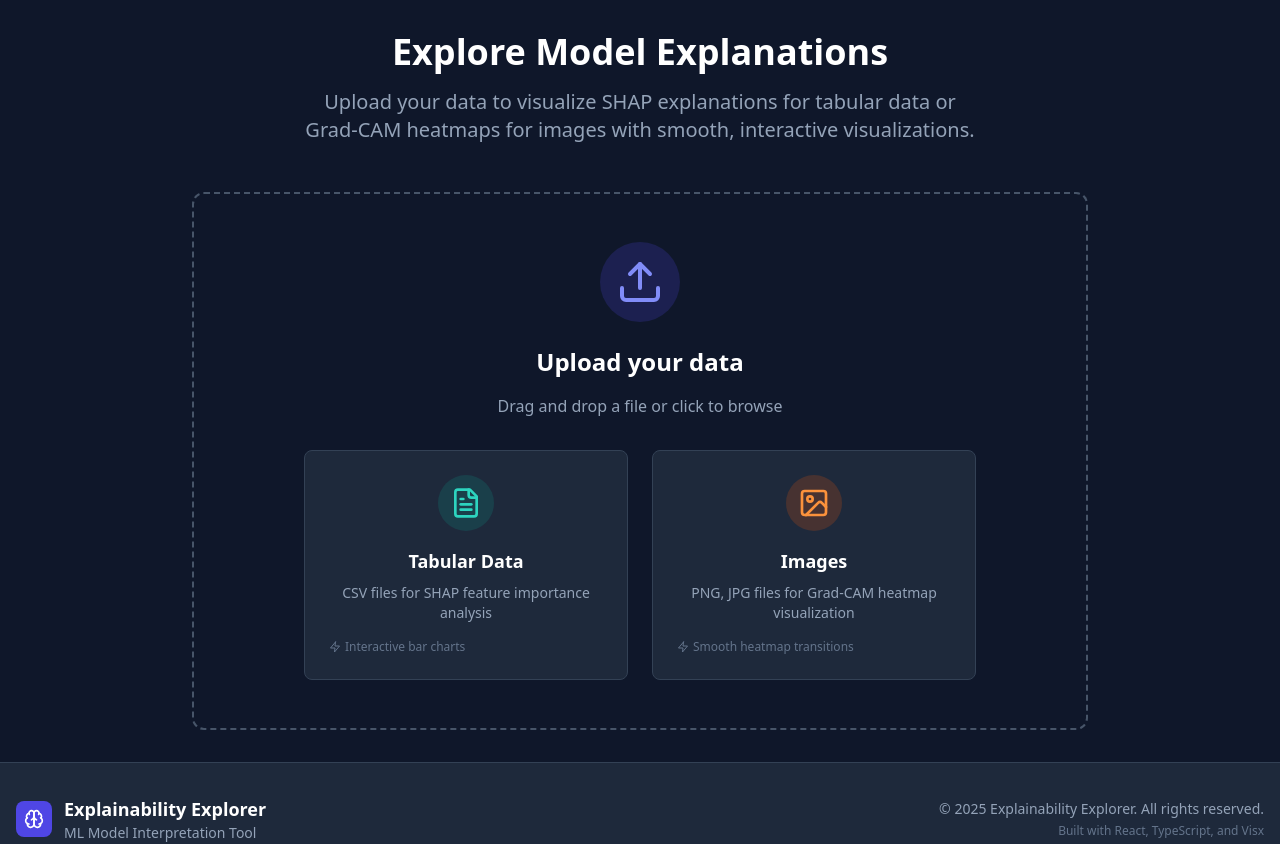
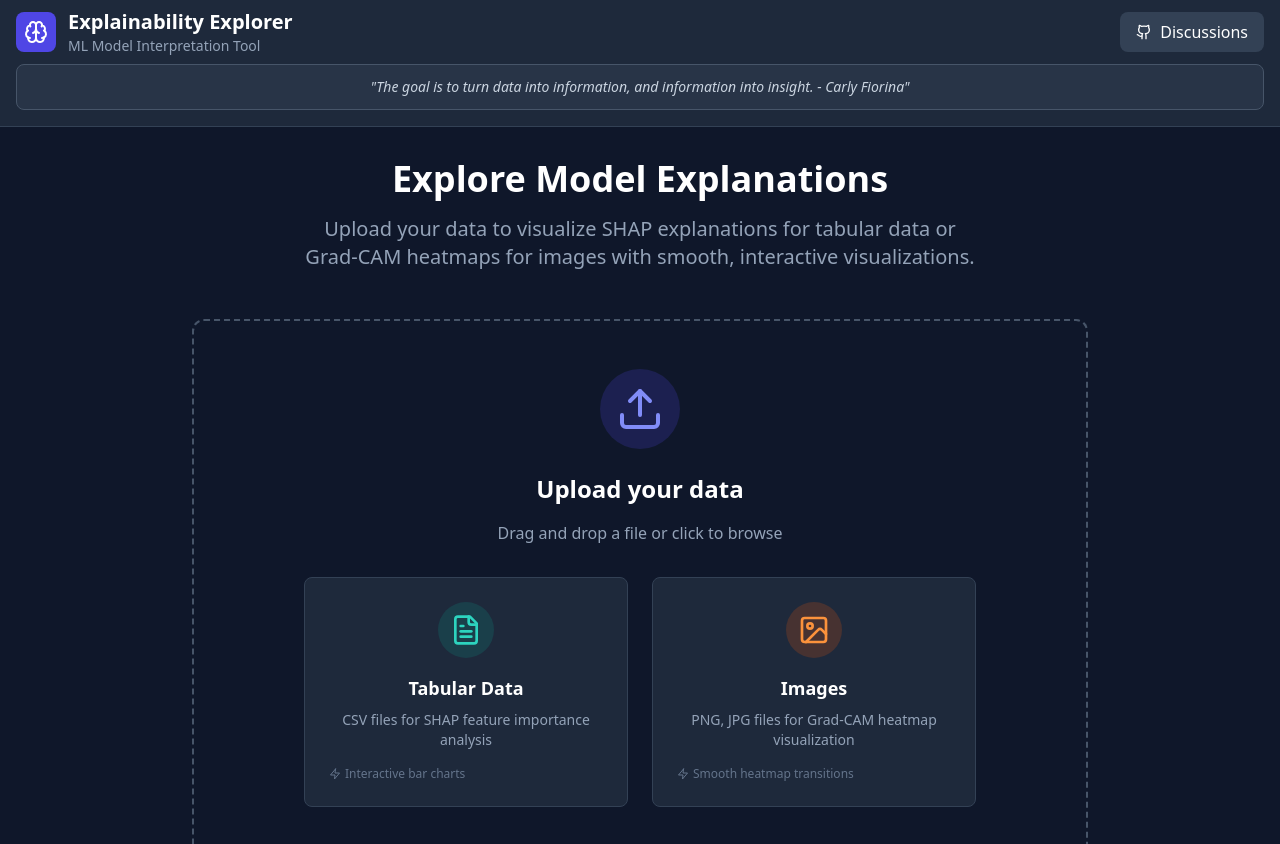
Before and after one commit to Deepakrajadurai/ML_Model_Interpretation_Tool_for_Analysis, a React (Vite) app: page / in a window 1280 px wide. Shown: the top 844 px of the page. Built offline with nearby package versions, Linux system fonts and the light colour scheme.

Commit message:
Add header with dynamic quotes

```diff
--- a/src/App.tsx
+++ b/src/App.tsx
@@ -1,4 +1,5 @@
 import React, { useState, useCallback } from 'react';
+import { Header } from './components/Header';
 import { Footer } from './components/Footer';
 import { UploadZone } from './components/UploadZone';
 import { TabularAnalysis } from './components/TabularAnalysis';
@@ -39,6 +40,13 @@ function App() {
 
   return (
     <div ref={containerRef} className="min-h-screen bg-slate-900 text-white flex flex-col">
+      <Header
+        onRecord={handleStartRecording}
+        isRecording={isRecording}
+        hasData={!!dataFile}
+        onReset={resetAnalysis}
+      />
+
       <main className="container mx-auto px-4 py-8 flex-1">
         {!dataFile ? (
           <UploadZone onUpload={handleFileUpload} />
--- /dev/null
+++ b/src/components/Header.tsx
@@ -0,0 +1,101 @@
+import React, { useState, useEffect } from 'react';
+import { Brain, Share, Video, RotateCcw, Github } from 'lucide-react';
+
+interface HeaderProps {
+  onRecord: () => void;
+  isRecording: boolean;
+  hasData: boolean;
+  onReset: () => void;
+}
+
+const QUOTES = [
+  "The goal is to turn data into information, and information into insight. - Carly Fiorina",
+  "In God we trust. All others must bring data. - W. Edwards Deming",
+  "Data is the new oil. It's valuable, but if unrefined it cannot really be used. - Clive Humby",
+  "Without big data analytics, companies are blind and deaf, wandering out onto the web like deer on a freeway. - Geoffrey Moore",
+  "The best thing about being a statistician is that you get to play in everyone's backyard. - John Tukey",
+  "Data will talk to you if you're willing to listen. - Jim Bergeson",
+  "Torture the data, and it will confess to anything. - Ronald Coase",
+  "What we have is a data glut, but what we need is data literacy. - Jordan Morrow",
+  "The ability to take data—to be able to understand it, to process it, to extract value from it, to visualize it, to communicate it—that's going to be a hugely important skill. - Hal Varian",
+  "Data is not information, information is not knowledge, knowledge is not understanding, understanding is not wisdom. - Clifford Stoll"
+];
+
+export const Header: React.FC<HeaderProps> = ({
+  onRecord,
+  isRecording,
+  hasData,
+  onReset
+}) => {
+  const [currentQuoteIndex, setCurrentQuoteIndex] = useState(0);
+
+  useEffect(() => {
+    const interval = setInterval(() => {
+      setCurrentQuoteIndex((prevIndex) => (prevIndex + 1) % QUOTES.length);
+    }, 15000); // Change every 15 seconds
+
+    return () => clearInterval(interval);
+  }, []);
+
+  return (
+    <header className="bg-slate-800 border-b border-slate-700 sticky top-0 z-50">
+      <div className="container mx-auto px-4">
+        <div className="flex items-center justify-between h-16">
+          <div className="flex items-center space-x-3">
+            <div className="p-2 bg-primary-600 rounded-lg">
+              <Brain className="w-6 h-6" />
+            </div>
+            <div>
+              <h1 className="text-xl font-semibold text-white">
+                Explainability Explorer
+              </h1>
+              <p className="text-sm text-slate-400">
+                ML Model Interpretation Tool
+              </p>
+            </div>
+          </div>
+
+          <div className="flex items-center space-x-3">
+            {hasData && (
+              <>
+                <button
+                  onClick={onRecord}
+                  disabled={isRecording}
+                  className="flex items-center space-x-2 px-4 py-2 bg-accent-600 hover:bg-accent-700
+                           disabled:bg-accent-800 disabled:cursor-not-allowed rounded-lg transition-colors"
+                >
+                  <Video className={`w-4 h-4 ${isRecording ? 'animate-pulse-soft' : ''}`} />
+                  <span>{isRecording ? 'Recording...' : 'Record & Share'}</span>
+                </button>
+
+                <button
+                  onClick={onReset}
+                  className="flex items-center space-x-2 px-4 py-2 bg-slate-700 hover:bg-slate-600
+                           rounded-lg transition-colors"
+                >
+                  <RotateCcw className="w-4 h-4" />
+                  <span>Reset</span>
+                </button>
+              </>
+            )}
+
+            <button className="flex items-center space-x-2 px-4 py-2 bg-slate-700 hover:bg-slate-600
+                             rounded-lg transition-colors">
+              <Github className="w-4 h-4" />
+              <span>Discussions</span>
+            </button>
+          </div>
+        </div>
+
+        {/* Dynamic Quote Section */}
+        <div className="pb-4">
+          <div className="bg-slate-700/50 rounded-lg px-4 py-3 border border-slate-600">
+            <p className="text-sm text-slate-300 italic text-center transition-all duration-500 ease-in-out">
+              "{QUOTES[currentQuoteIndex]}"
+            </p>
+          </div>
+        </div>
+      </div>
+    </header>
+  );
+};
```
